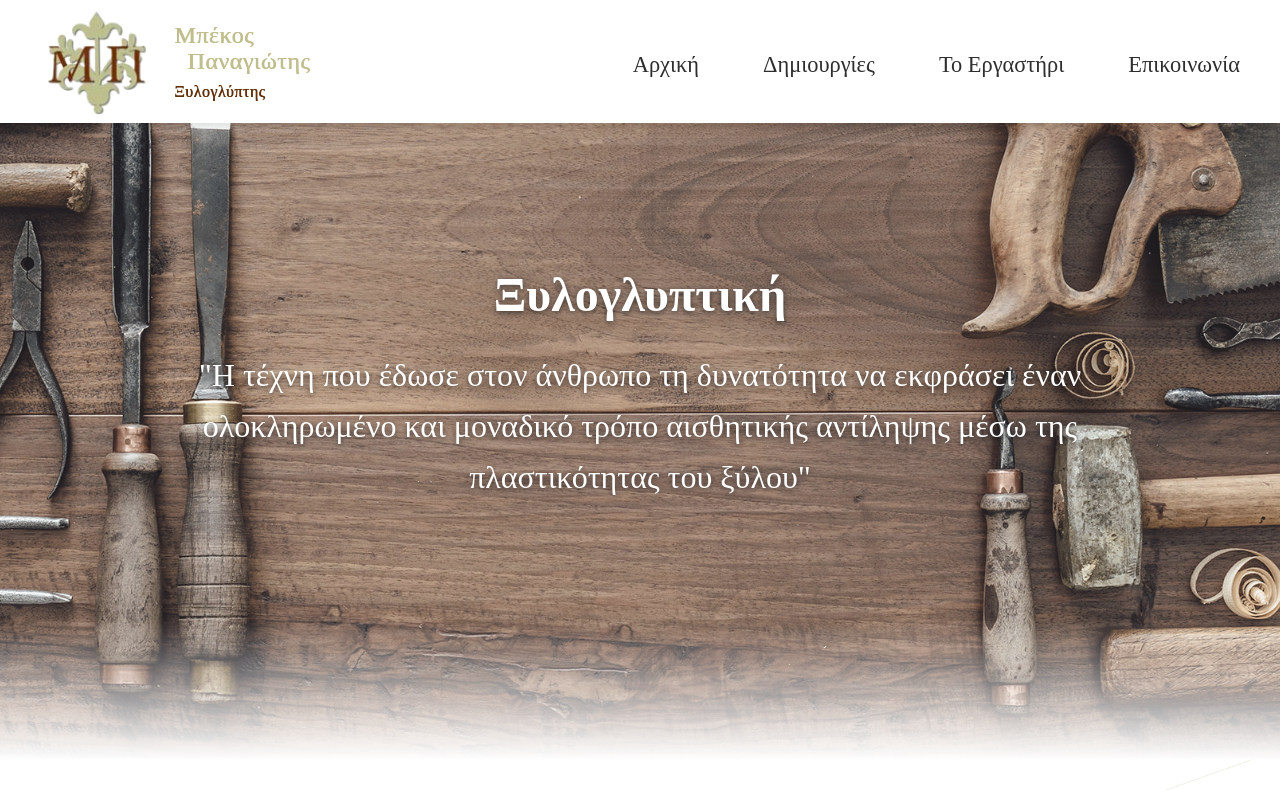
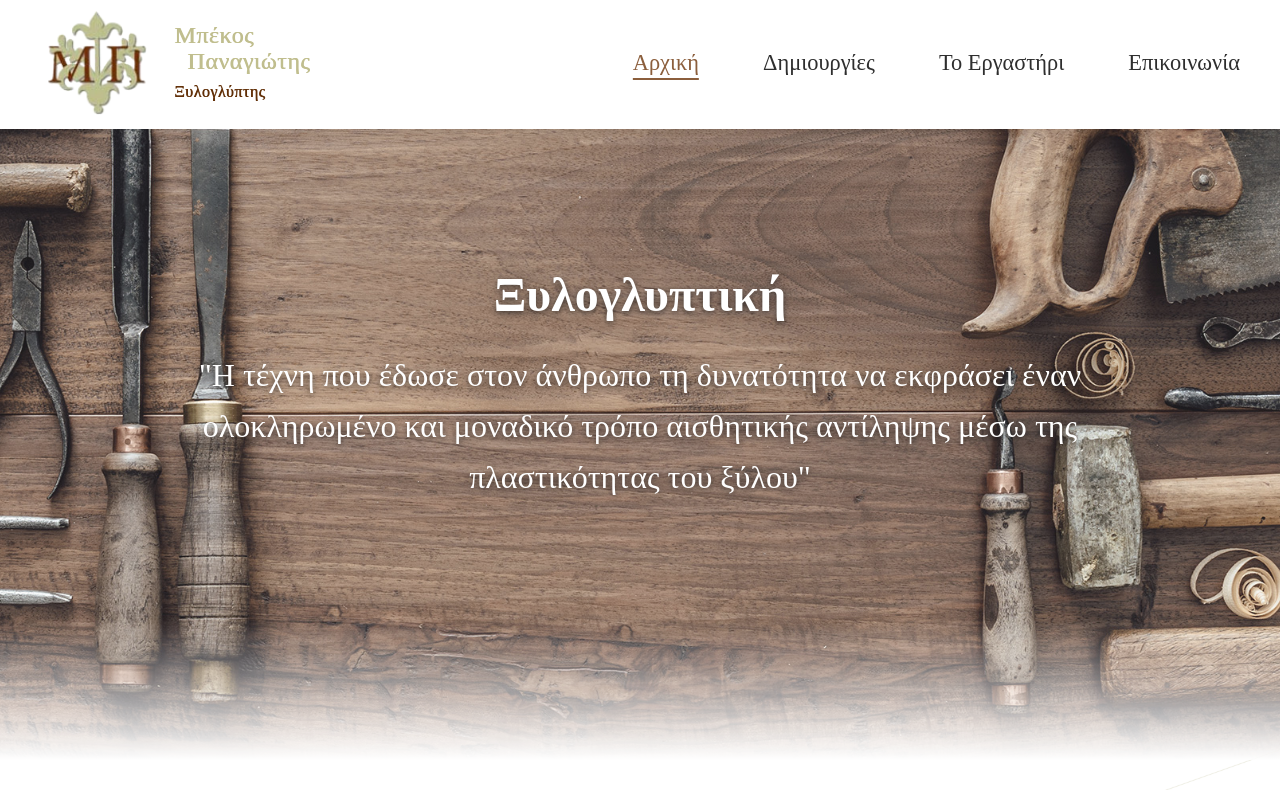
Before and after one commit to GerasimosBekos/react-artist-portfolio, a React (Create React App) app: page / in a window 1280 px wide. Shown: the top 790 px of the page. Built offline with nearby package versions, Linux system fonts and the light colour scheme; a web font is replaced by a local one.

Commit message:
dim fixes

```diff
--- a/src/Main.css
+++ b/src/Main.css
@@ -19,7 +19,7 @@
   flex-direction: column;
   align-items: center;
   justify-content: center;
-  width: 100%;
+  width: 70%;
   max-width: 1200px;
   margin: 0 auto;
   padding: 2rem 0;
--- a/src/components/Footer.js
+++ b/src/components/Footer.js
@@ -11,9 +11,9 @@ function Footer(props) {
                 </div>
 
                 <div className="footer-center">
-                <Link to="/contact" className="footer-link">Σχετικά</Link>
+                <Link to="/about" className="footer-link">To Εργαστήρι</Link>
                 <Link to="/gallery" className="footer-link">Δημιουργίες</Link>
-                <Link to="/about" className="footer-link">Επικοινωνία</Link>
+                <Link to="/contact" className="footer-link">Επικοινωνία</Link>
 
                 </div>
 
--- a/src/components/Header.css
+++ b/src/components/Header.css
@@ -7,53 +7,56 @@
   left: 0;
   width: 100%;
   background: white;
-  box-shadow: 0 2px 10px rgba(0,0,0,0.1);
+  box-shadow: 0 2px 10px rgba(0, 0, 0, 0.1);
   z-index: 100;
-  transition: all 0.3s ease;
+  transition: background 0.3s ease;
 }
 
 /* === HEADER CONTAINER === */
 .header-container {
   max-width: 1200px;
   margin: 0 auto;
-  padding: 0.6rem 2rem 0.2rem;
   display: flex;
   justify-content: space-between;
   align-items: center;
-  transition: all 0.3s ease;
+
+  /* Interpolated padding based on scroll progress */
+  padding: calc(0.2rem + (0.4rem * (1 - var(--header-progress))))
+           calc(2rem);
+  transition: padding 0.1s linear;
 }
 
 /* === LOGO GROUP (image + text) === */
 .logo-group {
   display: flex;
   align-items: center;
-  gap: 1.0rem; /* spacing between logo and name */
+  gap: 1rem;
   text-decoration: none;
 }
 
 /* === LOGO IMAGE === */
 .logo {
-  height: 110px;
-  transition: all 0.3s ease;
+  height: calc(70px + (40px * (1 - var(--header-progress))));
+  transition: height 0.1s linear;
 }
 
 /* === ARTIST NAME (next to logo) === */
- .artist-name {
+.artist-name {
   display: flex;
   flex-direction: column;
   line-height: 1.2;
-  font-size: 1.5rem;
+  font-size: calc(1.3rem + (0.2rem * (1 - var(--header-progress))));
   text-shadow: 0.6px 0 0 currentColor;
   letter-spacing: 0.5px;
   text-decoration: none;
-  transition: all 0.3s ease;
-  margin-top: -0.4rem; /* moves it slightly up */
- }
+  color: #c0be8e;
+  margin-top: calc(0.3rem - (0.7rem * (1 - var(--header-progress))));
+  transition: font-size 0.1s linear, margin-top 0.1s linear;
+}
 
 .name {
   margin: 0;
   color: #c0be8e;
-  text-decoration: none;
   margin-bottom: 0.4rem;
   margin-top: -0.2rem;
 }
@@ -61,17 +64,13 @@
 .surname {
   margin: 0;
   color: #c0be8e;
-  text-decoration: none;
 }
 
-
 .profession {
-  /* margin-top: 0.1rem; */
-  font-size: 1.0rem;
+  font-size: calc(0.9rem + (0.1rem * (1 - var(--header-progress))));
   color: #623008;
   text-shadow: 0.5px 0 0 currentColor;
 }
-
 
 /* === NAVIGATION === */
 .nav {
@@ -80,39 +79,64 @@
 }
 
 .nav-option {
+  position: relative;
+  display: inline-block;
   text-decoration: none;
   color: #2e2e2e;
   font-weight: 400;
   transition: color 0.3s ease;
+  padding-bottom: 4px;
+}
+
+.nav-option:link,
+.nav-option:visited {
+  color: #2e2e2e;
+  text-decoration: none;
+}
+
+/* === Underline from center === */
+.nav-option::after {
+  content: "";
+  position: absolute;
+  left: 50%;
+  bottom: 0;
+  width: 0;
+  height: 2px;
+  background-color: #8b5e3c;
+  transform: translateX(-50%);
+  transition: width 0.3s ease;
+  transform-origin: center;
 }
 
 .nav-option:hover {
   color: #8b5e3c;
 }
 
-/* === SCROLL STATE === */
+.nav-option:hover::after {
+  width: 100%;
+}
+
+.nav-option.active {
+  color: #8b5e3c;
+  font-weight: 500;
+}
+
+.nav-option.active::after {
+  width: 100%;
+  background-color: #8b5e3c;
+}
+
+/* === Smooth letter-only hover motion === */
+.nav-option span {
+  display: inline-block;
+  transition: transform 0.3s ease;
+}
+
+.nav-option:hover span {
+  transform: translateY(-2px);
+}
+
+/* === SCROLL STATE (legacy fallback if needed) === */
 .header.scrolled {
   font-size: 1.2rem;
-  padding: 0.2rem 0;
 }
-
-.header.scrolled .header-container {
-  padding: 0.1rem 2rem;
-}
-
-.header.scrolled .logo {
-  height: 70px;
-}
-
-.header.scrolled .artist-name {
-  font-size: 1.3rem;
-  color: #c0be8e;
-  margin-top: 0.3rem;
-}
-
-
-.header.scrolled .profession {
-  font-size: 0.9rem;
-  color: #623008;
-  margin-bottom: 1.2rem;
-}
--- a/src/components/Header.js
+++ b/src/components/Header.js
@@ -1,51 +1,96 @@
 import "./Header.css";
 import React, { useState, useEffect } from "react";
-import { Link } from "react-router-dom";
+import { NavLink, useLocation } from "react-router-dom";
 
-function Header(props) {
-    const [scrolled, setScrolled] = useState(false);
+function Header() {
+  const [scrollProgress, setScrollProgress] = useState(1); // 1 = fully scrolled (small header)
+  const location = useLocation();
 
+  // --- Scroll listener: update header size smoothly based on scroll position ---
   useEffect(() => {
     const handleScroll = () => {
-        if (window.scrollY > 20) {
-            setScrolled(true);
-        } else {
-            setScrolled(false);
-        }
+      const y = window.scrollY;
+      const progress = Math.min(y / 100, 1); // clamp between 0 and 1
+      setScrollProgress(progress);
     };
 
     window.addEventListener("scroll", handleScroll);
+    handleScroll(); // initialize
     return () => window.removeEventListener("scroll", handleScroll);
   }, []);
+
+  // --- Reset scroll progress to small header when route changes ---
+  useEffect(() => {
+    // Only reset header if the page is actually scrolled
+    if (window.scrollY > 0) {
+        setScrollProgress(1);
+    } else {
+        setScrollProgress(0); // at top → large header
+    }
+  }, [location]);
+
+
+  // --- Update CSS variable for smooth interpolation ---
+  useEffect(() => {
+    document.documentElement.style.setProperty(
+      "--header-progress",
+      scrollProgress
+    );
+  }, [scrollProgress]);
+
   return (
-        <header className={`header ${scrolled ? "scrolled" : ""}`}>
+    <header className="header">
       <div className="header-container">
-                <Link to="/" className="logo-group">
-                    <img src="/images/logo.png" alt="Woodcarver Logo" className="logo" />
+        <NavLink to="/" className="logo-group">
+          <img
+            src="/images/logo.png"
+            alt="Woodcarver Logo"
+            className="logo"
+          />
           <div className="artist-name">
             <span className="surname">Μπέκος</span>
             <span className="name">&nbsp;&nbsp;Παναγιώτης</span>
             <span className="profession">Ξυλογλύπτης</span>
           </div>
-                </Link>
-
+        </NavLink>
 
         <nav className="nav">
-                    <Link to="/" style={{ textDecoration: 'none' }} className="nav-option">
-                        Αρχική
-                    </Link>
-                    <Link to="/gallery" style={{ textDecoration: 'none' }} className="nav-option">
-                        Δημιουργίες
-                    </Link>
-                    <Link to="/about" style={{ textDecoration: 'none' }} className="nav-option">
-                        To Εργαστήρι
-                    </Link>
-                    <Link to="/contact" style={{ textDecoration: 'none' }} className="nav-option">
-                        Επικοινωνία
-                    </Link>
+          <NavLink
+            to="/"
+            className={({ isActive }) =>
+              isActive ? "nav-option active" : "nav-option"
+            }
+          >
+            <span>Αρχική</span>
+          </NavLink>
+          <NavLink
+            to="/gallery"
+            className={({ isActive }) =>
+              isActive ? "nav-option active" : "nav-option"
+            }
+          >
+            <span>Δημιουργίες</span>
+          </NavLink>
+          <NavLink
+            to="/about"
+            className={({ isActive }) =>
+              isActive ? "nav-option active" : "nav-option"
+            }
+          >
+            <span>To Εργαστήρι</span>
+          </NavLink>
+          <NavLink
+            to="/contact"
+            className={({ isActive }) =>
+              isActive ? "nav-option active" : "nav-option"
+            }
+          >
+            <span>Επικοινωνία</span>
+          </NavLink>
         </nav>
       </div>
     </header>
   );
 }
+
 export default Header;
--- a/src/components/MainAbout.css
+++ b/src/components/MainAbout.css
@@ -13,7 +13,7 @@
 }
 
 .content-about-img {
-  width: 100%;
+  width: 80%;
   max-width: 400px;
   height: auto;
   border-radius: 10px;
--- a/src/components/MainGallery.css
+++ b/src/components/MainGallery.css
@@ -35,7 +35,7 @@
 .content-gallery-grid {
   display: grid;
   grid-template-columns: repeat(auto-fill, minmax(250px, 1fr));
-  grid-auto-rows: 250px;
+  grid-auto-rows: 18%;
   gap: 1.2rem;
   width: 100%;
   margin-top: 2rem;
--- a/src/components/ScrollToTop.js
+++ b/src/components/ScrollToTop.js
@@ -5,8 +5,8 @@ export default function ScrollToTop() {
   const { pathname } = useLocation();
 
   useEffect(() => {
-    // window.scrollTo({ top: 0, behavior: "smooth" });
-    window.scrollTo(0, 0);
+    window.scrollTo({ top: 0, behavior: "smooth" });
+    // window.scrollTo(0, 0);
 
   }, [pathname]);
 
```
Lines whose indentation alone changed are shown as unchanged.
